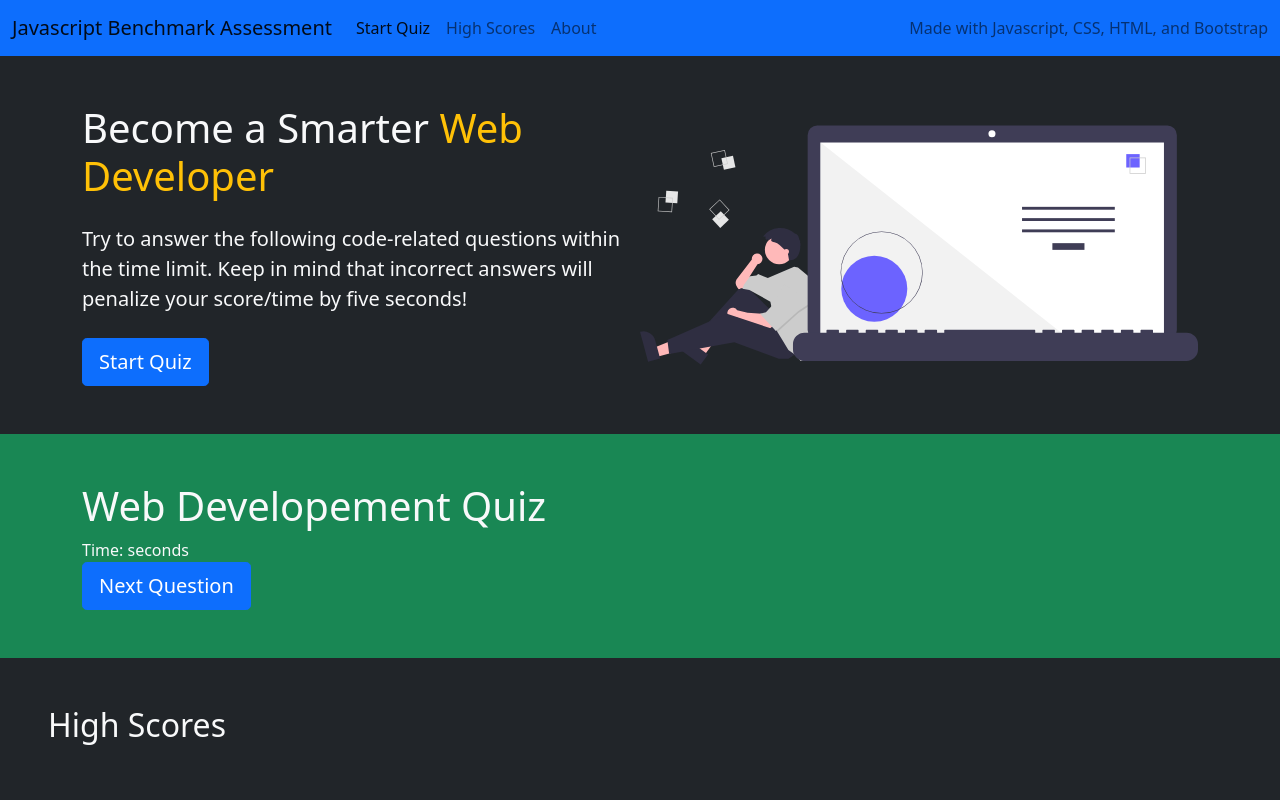
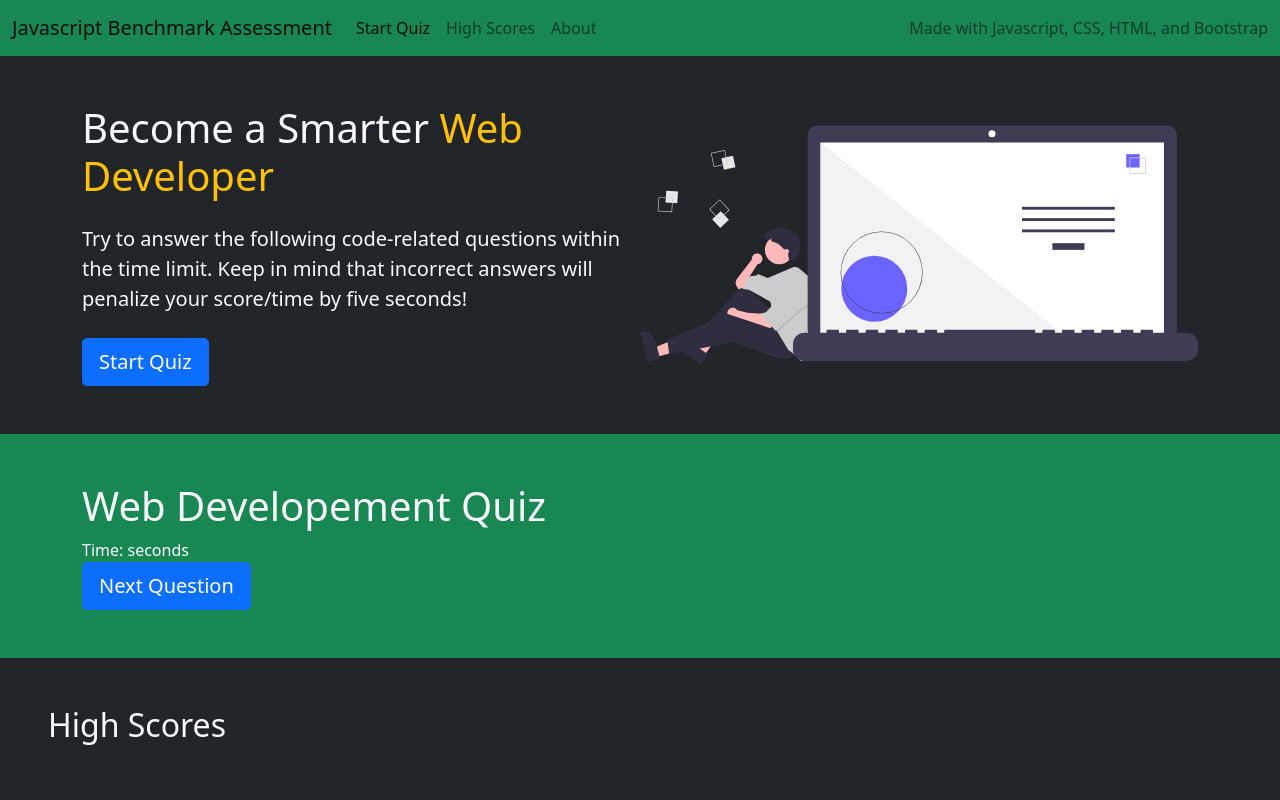
Before and after one commit to JackStendeback/Stendeback-Javascript-Quiz, a plain HTML site: page index.html in a window 1280 px wide. Shown: the top 800 px of the page. Drawn offline with nearby package versions, Linux system fonts and the light colour scheme.

Commit message:
changed color of navbar to green

```diff
--- a/index.html
+++ b/index.html
@@ -12,7 +12,7 @@
 </head>
 <body>
     <!-- Navbar -->
-    <nav class="navbar navbar-expand-lg navbar-light bg-primary">
+    <nav class="navbar navbar-expand-lg navbar-light bg-success">
         <div class="container-fluid">
           <a class="navbar-brand" href="#">Javascript Benchmark Assessment</a>
           <button class="navbar-toggler" type="button" data-bs-toggle="collapse" data-bs-target="#navbarText" aria-controls="navbarText" aria-expanded="false" aria-label="Toggle navigation">
```
